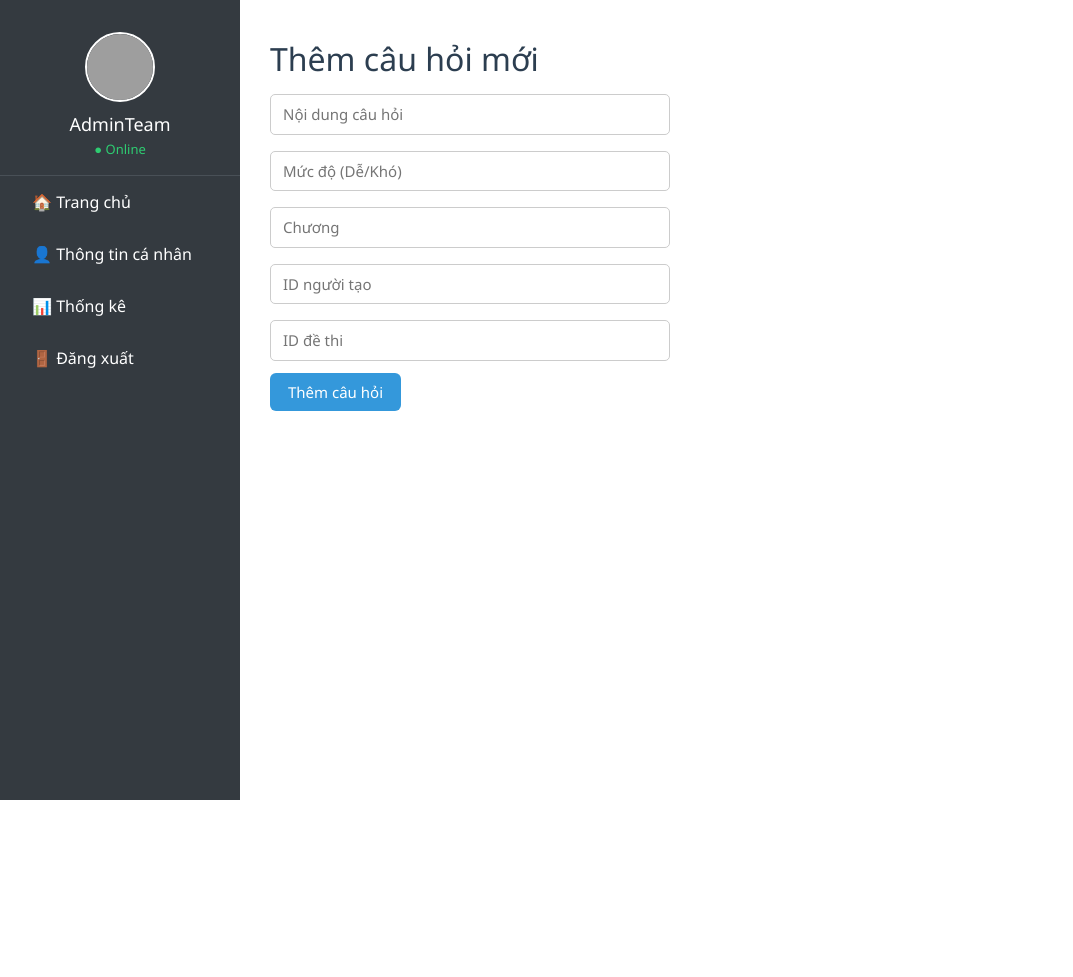
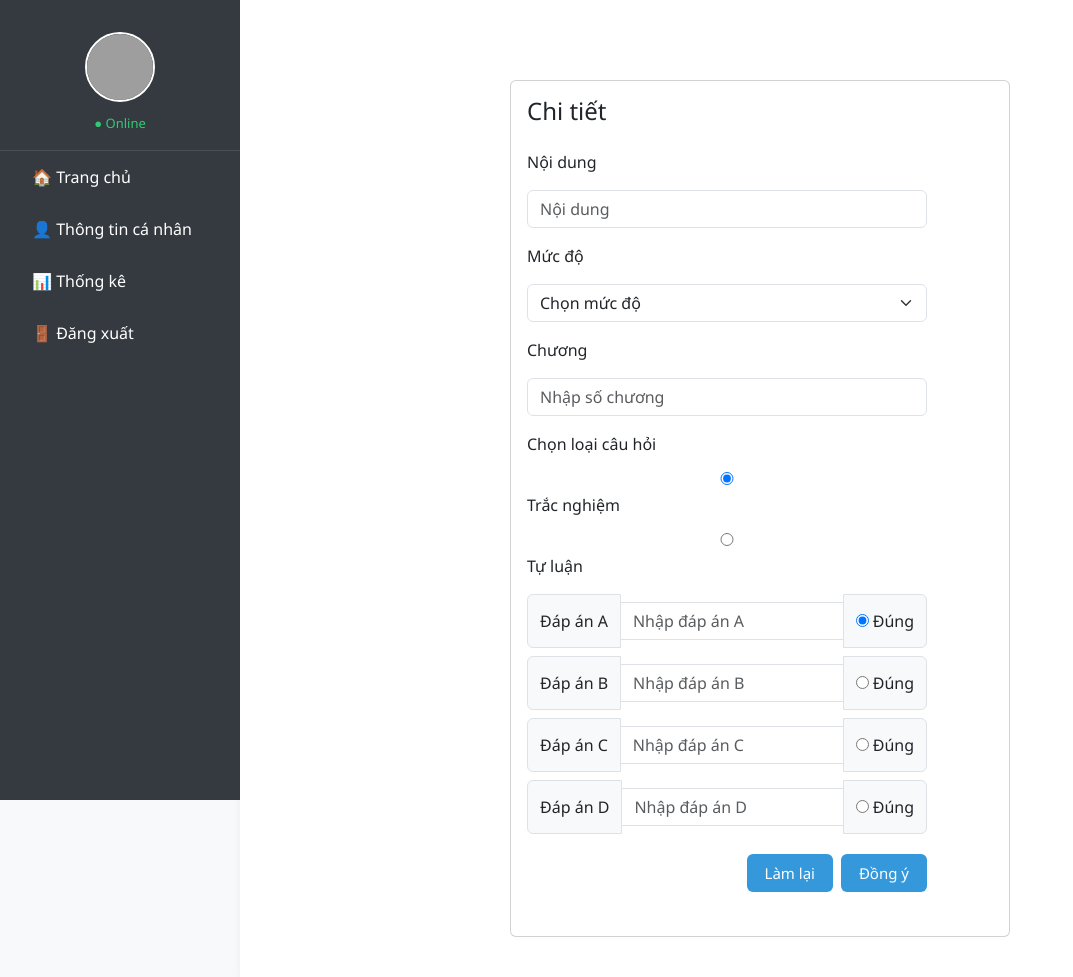
Before and after one commit to sieupkcool/htttql, a Flask app: page /add_question in a window 1280 px wide. Shown: the whole page, without its empty margins (0-1073 px from the left). Before the commit the page ends 800 px from the top, so only its background shows below. Run offline with Flask 3, Linux system fonts and the light colour scheme; grey boxes are pictures that could not be loaded.

Commit message:
update thêm câu hỏi

```diff
--- a/app/models.py
+++ b/app/models.py
@@ -119,3 +119,7 @@ class cauhoi(db.Model):
     nguoitaoid = db.Column(db.Integer, db.ForeignKey('giangvien.giangvienid'))
     ngaytao = db.Column(db.Date)
     dethiid = db.Column(db.Integer, db.ForeignKey('dethi.dethiid'))
+    # Thêm các trường mới:
+    noidung = db.Column(db.Text)
+    loaicauhoi = db.Column(db.String(50))
+    dapan = db.Column(db.Text)
--- a/app/templates/add_question.html
+++ b/app/templates/add_question.html
@@ -1,28 +1,171 @@
 {% extends "base.html" %} {% block title %}Thêm câu hỏi{% endblock %} {% block
 content %}
-<h2>Thêm câu hỏi mới</h2>
-<form id="addQuestionForm">
-  <input id="mota" placeholder="Nội dung câu hỏi" required /><br />
-  <input id="mucdo" placeholder="Mức độ (Dễ/Khó)" required /><br />
-  <input id="chuong" placeholder="Chương" /><br />
-  <input id="nguoitaoid" placeholder="ID người tạo" required /><br />
-  <input id="dethiid" placeholder="ID đề thi" required /><br />
-  <button type="submit">Thêm câu hỏi</button>
-</form>
-<div id="questionMsg"></div>
+<div class="card mx-auto" style="max-width: 500px; margin-top: 40px">
+  <div class="card-body">
+    <h4 class="card-title mb-4">Chi tiết</h4>
+    <form id="addQuestionForm">
+      <div class="mb-3">
+        <label for="mota" class="form-label">Nội dung</label>
+        <input id="mota" class="form-control" placeholder="Nội dung" required />
+      </div>
+      <div class="mb-3">
+        <label for="mucdo" class="form-label">Mức độ</label>
+        <select id="mucdo" class="form-select" required>
+          <option value="">Chọn mức độ</option>
+          <option value="Dễ">Dễ</option>
+          <option value="Trung bình">Trung bình</option>
+          <option value="Khó">Khó</option>
+        </select>
+      </div>
+      <div class="mb-3">
+        <label for="chuong" class="form-label">Chương</label>
+        <input
+          id="chuong"
+          class="form-control"
+          type="number"
+          min="1"
+          placeholder="Nhập số chương"
+          required
+        />
+      </div>
+      <div class="mb-3">
+        <label class="form-label">Chọn loại câu hỏi</label>
+        <div>
+          <input
+            type="radio"
+            name="loaicauhoi"
+            id="tracnghiem"
+            value="tracnghiem"
+            checked
+          />
+          <label for="tracnghiem">Trắc nghiệm</label>
+        </div>
+        <div class="mt-2">
+          <input type="radio" name="loaicauhoi" id="tuluan" value="tuluan" />
+          <label for="tuluan">Tự luận</label>
+        </div>
+      </div>
+      <div id="dapAnInputs" class="mb-3"></div>
+      <div class="d-flex justify-content-end gap-2">
+        <button type="reset" class="btn btn-secondary">Làm lại</button>
+        <button type="submit" class="btn btn-primary">Đồng ý</button>
+      </div>
+      <div id="questionMsg" class="mt-2 text-danger"></div>
+    </form>
+  </div>
+</div>
 {% endblock %} {% block scripts %}
 <script>
+  function renderDapAnInputs() {
+    const isTracNghiem = document.getElementById("tracnghiem").checked;
+    const dapAnDiv = document.getElementById("dapAnInputs");
+    dapAnDiv.innerHTML = "";
+    if (isTracNghiem) {
+      const labels = ["A", "B", "C", "D"];
+      for (let i = 0; i < 4; i++) {
+        dapAnDiv.innerHTML += `
+          <div class="input-group mb-2">
+            <span class="input-group-text">Đáp án ${labels[i]}</span>
+            <input type="text" class="form-control" id="dapan${
+              labels[i]
+            }" placeholder="Nhập đáp án ${labels[i]}" required>
+            <div class="input-group-text">
+              <input type="radio" name="dapanDung" value="${labels[i]}" ${
+          i === 0 ? "checked" : ""
+        }>
+              <span class="ms-1">Đúng</span>
+            </div>
+          </div>
+        `;
+      }
+    } else {
+      dapAnDiv.innerHTML = `
+        <label for="tuluanContent" class="form-label">Nội dung đáp án</label>
+        <textarea id="tuluanContent" class="form-control" placeholder="Nhập đáp án tự luận" required></textarea>
+      `;
+    }
+  }
+  document.getElementById("tracnghiem").onchange = renderDapAnInputs;
+  document.getElementById("tuluan").onchange = renderDapAnInputs;
+  renderDapAnInputs();
+
   document.getElementById("addQuestionForm").onsubmit = function (e) {
     e.preventDefault();
+    const mota = document.getElementById("mota").value.trim();
+    const mucdo = document.getElementById("mucdo").value;
+    const chuong = document.getElementById("chuong").value;
+    const loaicauhoi = document.querySelector(
+      'input[name="loaicauhoi"]:checked'
+    ).value;
+    let dapan = null;
+
+    if (!mota) {
+      document.getElementById("questionMsg").innerText =
+        "Vui lòng nhập nội dung câu hỏi";
+      return;
+    }
+    if (!mucdo) {
+      document.getElementById("questionMsg").innerText = "Vui lòng chọn mức độ";
+      return;
+    }
+    if (!chuong) {
+      document.getElementById("questionMsg").innerText = "Vui lòng nhập chương";
+      return;
+    }
+
+    if (loaicauhoi === "tracnghiem") {
+      const labels = ["A", "B", "C", "D"];
+      const choices = [];
+      for (let i = 0; i < 4; i++) {
+        const val = document.getElementById(`dapan${labels[i]}`).value.trim();
+        if (!val) {
+          document.getElementById(
+            "questionMsg"
+          ).innerText = `Vui lòng nhập đáp án ${labels[i]}`;
+          return;
+        }
+        choices.push(val);
+      }
+      const correct = document.querySelector('input[name="dapanDung"]:checked');
+      if (!correct) {
+        document.getElementById("questionMsg").innerText =
+          "Vui lòng chọn đáp án đúng";
+        return;
+      }
+      dapan = JSON.stringify({
+        option: correct.value,
+        choices: choices,
+      });
+    } else {
+      const content = document.getElementById("tuluanContent").value.trim();
+      if (!content) {
+        document.getElementById("questionMsg").innerText =
+          "Vui lòng nhập đáp án tự luận";
+        return;
+      }
+      dapan = JSON.stringify({
+        content: content,
+      });
+    }
+
+    // Lấy user_id từ localStorage, ngày tạo hiện tại
+    const nguoitaoid = localStorage.getItem("user_id");
+    const ngaytao = new Date().toISOString().slice(0, 10); // yyyy-mm-dd
+
     fetch("/questions", {
       method: "POST",
-      headers: { "Content-Type": "application/json" },
+      headers: {
+        "Content-Type": "application/json",
+        nguoitaoid: nguoitaoid, // Gửi user_id qua header
+      },
       body: JSON.stringify({
-        mota: document.getElementById("mota").value,
-        mucdo: document.getElementById("mucdo").value,
-        chuong: document.getElementById("chuong").value,
-        nguoitaoid: document.getElementById("nguoitaoid").value,
-        dethiid: document.getElementById("dethiid").value,
+        mota,
+        mucdo,
+        chuong,
+        loaicauhoi,
+        dapan,
+        ngaytao,
+        noidung: mota,
       }),
     })
       .then((res) => res.json())
--- a/app/templates/login.html
+++ b/app/templates/login.html
@@ -36,6 +36,7 @@ content %}
         if (data.user_id) {
           localStorage.setItem("user_id", data.user_id);
           localStorage.setItem("role", data.role);
+          localStorage.setItem("hovaten", data.hovaten); // Sửa lại dòng này
           window.location.href = "/";
         } else {
           document.getElementById("loginError").innerText =
--- a/app/templates/sidebar.html
+++ b/app/templates/sidebar.html
@@ -5,7 +5,8 @@
       class="rounded-circle"
       alt="Avatar"
     />
-    <h5 id="sidebar-username">AdminTeam</h5>
+    <h5 id="sidebar-username"></h5>
+    <div id="sidebar-role" class="role-label"></div>
     <div class="status">● Online</div>
   </div>
   <a href="/index">🏠 Trang chủ</a>
@@ -25,8 +26,10 @@
   <a href="/login" id="logout-link">🚪 Đăng xuất</a>
 </div>
 <script>
+  const role = localStorage.getItem("role");
+  const hovaten = localStorage.getItem("hovaten"); // Sửa lại dòng này
+
   // Ẩn/hiện menu theo role
-  const role = localStorage.getItem("role");
   document.querySelectorAll(".sidebar a").forEach((a) => {
     if (
       (a.classList.contains("role-truongkhoa") && role !== "Trưởng khoa") ||
@@ -36,12 +39,15 @@
       a.style.display = "none";
     }
   });
+
   // Đăng xuất
   document.getElementById("logout-link").onclick = function () {
     localStorage.clear();
   };
-  // Hiển thị tên user nếu có
-  const username = localStorage.getItem("username");
-  if (username)
-    document.getElementById("sidebar-username").innerText = username;
+
+  // Hiển thị họ tên nếu có
+  if (hovaten)
+    document.getElementById("sidebar-username").innerText = hovaten;
+  // Hiển thị vai trò
+  if (role) document.getElementById("sidebar-role").innerText = role;
 </script>
```
Also changed, not shown: app/routes/auth.py (+6 -1 lines), app/routes/question.py (+4 -3 lines), app/services/question_service.py (+22 -0 lines).
